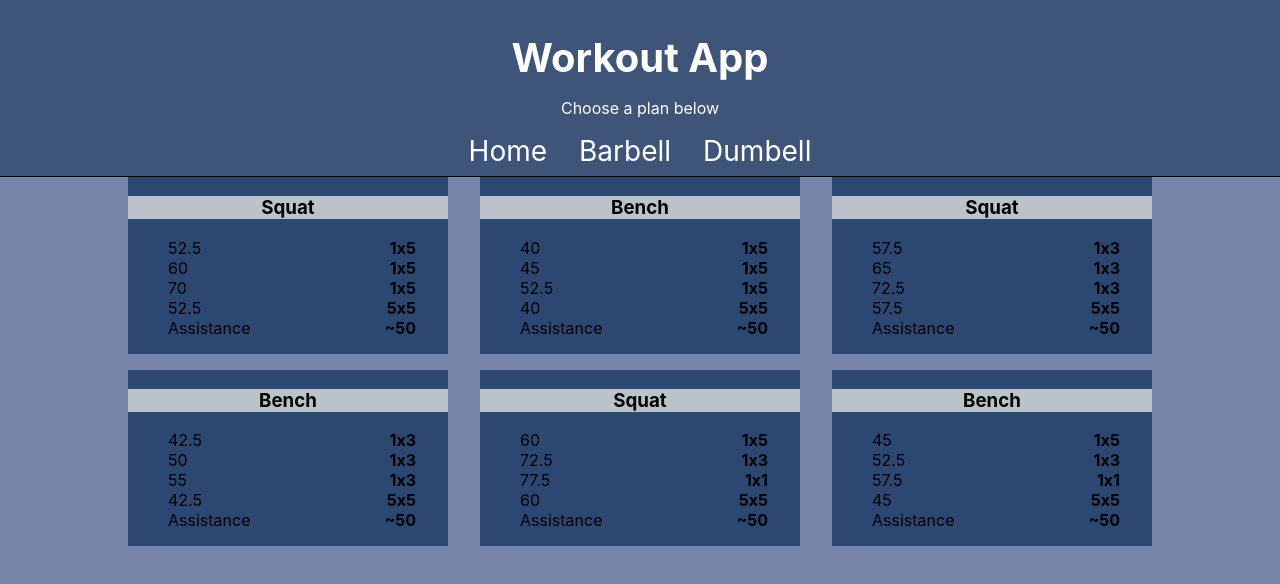
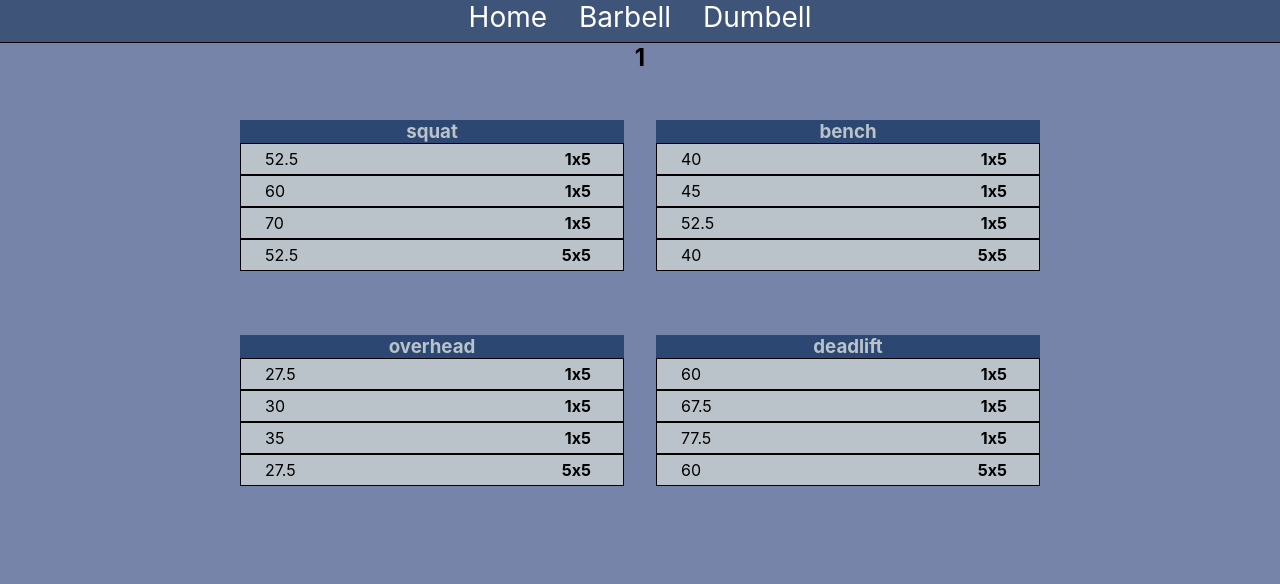
Before and after one commit to AroonSalotra/workout-app, a React (Create React App) app: page /workout-app/plan-1 in a window 1280 px wide. Shown: the top 584 px of the page. Built offline with nearby package versions, Linux system fonts and the light colour scheme.

Commit message:
add new render method for barbell component

```diff
--- a/src/App.css
+++ b/src/App.css
@@ -1,3 +1,10 @@
+*, *::before, *::after {
+    padding: 0;
+    margin: 0;
+    box-sizing: border-box;
+}
+
+
 :root {
     /* --clr-bg: rgb(79, 98, 110); */
     --clr-bg: #7584a8;
@@ -8,12 +15,6 @@
 
 
     --px-5: 10px;
-}
-
-*, *::after *::before {
-    padding: 0;
-    margin: 0;
-    box-sizing: border-box;
 }
 
 * {
@@ -65,6 +66,7 @@ a:-webkit-any-link {
 .wrapper-landing div {
     /* width: 5rem;
     height: 5rem; */
+
 }
 
 #barbell {
@@ -108,9 +110,6 @@ a:-webkit-any-link {
     height: 600px;
     object-fit: cover;
 }
-
-
-
 
 .navbar-links {
     display: flex;
@@ -237,25 +236,41 @@ link {
 
 .wrapper-plan-a {
     display: grid;
-    grid-template-columns: repeat(3, 25%);
+    grid-template-columns: repeat(2, 30%);
     justify-content: center;
+    align-items: center;
     column-gap: 2rem;
-    row-gap: 1rem;
+    row-gap: 4rem;
+    padding-top: 3rem;
+    list-style: none;
+}
+
+.wrapper-plan-a div {
+    /* border: 3px solid green; */
+
+}
+
+.program-title {
+    color: var(--clr-highlight);
 }
 
 .wrapper-plan-a li {
     list-style: none;
     text-align: left;
+    padding: 5px 0;
+    background: var(--clr-highlight);
+    border: 1.5px solid black;
+    padding-left: 1.5rem;
 }
 
 .rep {
-    background: var(--clr-highlight);
+    /* background: var(--clr-highlight);
     padding: .3rem;
     padding-left: 2rem;
     max-width: 13rem;
     margin-left: 2.5rem;
     border: 2px solid black;
-    cursor: pointer;
+    cursor: pointer; */
 }
 
 .rep:hover {
@@ -267,6 +282,10 @@ link {
     /* text-align: left; */
     float: right;
     padding-right: 2rem;
+}
+
+.list {
+    /* padding-right: 2.5rem; */
 }
 
 .info {
--- a/src/App.js
+++ b/src/App.js
@@ -36,9 +36,9 @@ function App() {
 
   // console.log(liftAmount)
 
-  useEffect(() => {
-    console.log("from state:", liftAmount)
-  }, [liftAmount])
+  // useEffect(() => {
+  //   console.log("from state:", liftAmount)
+  // }, [liftAmount])
 
   const [display, setDisplay] = useState("none")
   const [opacity, setOpacity] = useState(1)
--- a/src/Main.jsx
+++ b/src/Main.jsx
@@ -8,59 +8,88 @@ import PlanTwo from "./PlanTwo";
 
 
 const Main = (props) => {
+    const [split, setSplit] = useState(1)
     const { liftAmount, setLiftAmount, round } = props;
+
+    const PARAMS = [
+        [0.65, 0.75, 0.85],
+        [0.70, 0.80, 0.90],
+        [0.75, 0.85, 0.95],
+    ]
 
     const PROGRAM = [
         {
-            args: [0.65, 0.75, 0.85],
+            args: PARAMS[0],
             operand: "squat",
             week: 1
         },
         {
-            args: [0.65, 0.75, 0.85],
+            args: PARAMS[0],
             operand: "bench",
             week: 1
         },
         {
-            args: [0.70, 0.80, 0.90],
+            args: PARAMS[0],
+            operand: "deadlift",
+            week: 1
+        },
+        {
+            args: PARAMS[0],
+            operand: "overhead",
+            week: 1
+        },
+        {
+            args: PARAMS[1],
             operand: "squat",
             week: 2
         },
         {
-            args: [0.70, 0.80, 0.90],
+            args: PARAMS[1],
             operand: "bench",
             week: 2
         },
         {
-            args: [0.75, 0.88, 0.95],
+            args: PARAMS[2],
             operand: "squat",
             week: 3
         },
         {
-            args: [0.75, 0.85, 0.95],
+            args: PARAMS[2],
             operand: "bench",
             week: 3
         },
     ]
 
+    // console.log(PARAMS)
+
+    const PROGRAM2 = [
+        { workout: "squat" },
+        { workout: "bench" },
+        { workout: "overhead" },
+        { workout: "deadlift" },
+    ]
+
+    console.log(PROGRAM2)
+
+
+    // console.log(props)
     return (
         <>
-            {/* <div className="wrapper-plan-a"> */}
+            <h2>{split}</h2>
             <div className="wrapper-plan-a">
-                {PROGRAM.map(({ args, operand, week }) => {
-                    return <div className="program"
-                        key={`${operand} ${week}`}>
-                        <h3 className="subtitle">{operand}</h3>
+
+                {PROGRAM2.map(({ workout }) => {
+                    return <>
                         <PlanOne
-                            args={args}
-                            operand={liftAmount[operand]}
+                            workout={workout}
+                            liftAmount={liftAmount}
                             round={round}
-                            week={week}
+                            split={split}
                         />
-                    </div>
+                    </>
                 })}
+
             </div>
-            {/* </div> */}
         </>
     );
 
--- a/src/Navbar.jsx
+++ b/src/Navbar.jsx
@@ -29,8 +29,8 @@ const Navbar = (props) => {
     return (
         <>
             <nav className="navbar-container">
-                <h1 className="height-s">Workout App</h1>
-                <p >Choose a plan below</p>
+                {/* <h1 className="height-s">Workout App</h1> */}
+                {/* <p >Choose a plan below</p> */}
                 <div className="navbar-links">
                     {data.map(({ text, redirect, id }) => {
                         return <Link to={redirect} key={id} id={text}
--- a/src/PlanOne.jsx
+++ b/src/PlanOne.jsx
@@ -2,51 +2,53 @@ import { useState } from "react"
 
 const PlanOne = (props) => {
 
-    const calcRoutine = (operand, week, [...args]) => {
+    const { split, liftAmount, workout, round } = props;
 
-        let result = []
-        let reps = []
-        let index = 0;
+    const PARAMS = [
+        [0.65, 0.75, 0.85],
+        [0.70, 0.80, 0.90],
+        [0.75, 0.85, 0.95],
+    ]
 
-        switch (week) {
-            case 1:
-                reps.push(5, 5, 5)
-                break;
-            case 2:
-                reps.push(3, 3, 3)
-                break;
-            case 3:
-                reps.push(5, 3, 1)
-                break;
-            default:
-                reps.push("undefined")
-        }
+    let REPS = [
+        5, 5, 5
+    ]
 
-        for (let a = 0; a < args.length; a++) {
-            result.push(<li key={args[a]}>{props.round(operand * args[a])}
-                <span className="reps">1x{reps[index]}
-                </span>
-            </li>)
-            index++
-        }
+    let index = 0;
 
-        result.push(<li key={"lastRep"}
-            className="lastRep"> {props.round(operand * args[0])}
-            <span className="reps">5x5</span>
-        </li>)
-
-        result.push(<li key={"assistance"}
-            className="assistance">Assistance
-            <span className="reps">~50</span>
-        </li>)
-
-        return <ul className="list">{result}</ul>
+    // Change rep amounts based on split parameter
+    if (split === 2) {
+        REPS = [3, 3, 3]
+        index = 1;
+    }
+    else if (split === 3) {
+        REPS = [5, 3, 1]
+        index = 2;
     }
 
+    // console.log(PARAMS[0])
+
+    // let index = 0;
     return (
-        <>
-            {calcRoutine(props.operand, props.week, props.args)}
-        </>
+        <div className="program">
+
+            <h3 className="program-title">{workout}</h3>
+            <ul>
+                {PARAMS[index].map((elem, index) => {
+                    return <li>{round(liftAmount[workout] * elem)}
+                        <span className="reps">
+                            1x{REPS[index]}
+                        </span>
+                    </li>
+                })}
+                <li>
+                    {round(liftAmount[workout] * PARAMS[index][0])}
+                    <span className="reps">
+                        5x5
+                    </span>
+                </li>
+            </ul>
+        </div>
     );
 }
 
--- a/src/PlanTwo.jsx
+++ b/src/PlanTwo.jsx
@@ -2,49 +2,39 @@ import { useId } from "react";
 
 const PlanTwo = (props) => {
 
+    const { day, squat, deadlift, overhead, bench, round, type } = props;
+
     // console.log(squat)
 
-    const handleRoutine = (day) => {
-        return <div>
-            {(day === "A" ? handleArray(newLiftsAll, 1, newLiftsA) : handleArray(newLiftsAll, 1, newLiftsB))
-                .map((elem) => {
-                    return <div key={elem.id}>
-                        <h3 className="subTitle">{elem.type}</h3>
-                        <p className="rep">{elem.lift ? props.round(elem.lift / elem.operand) : "No Weights"}
-                            <span className="reps">~ x 10</span></p>
-                    </div>
-                })
-            }
-        </div>
+    const split = {
+        A: [
+            { workout: "Bulgarian Split Squat" },
+            { workout: "Floor Press" },
+            { workout: "Bulgarian Split Squat" },
+        ],
+        B: [
+            { workout: "Plank" },
+            { workout: "Straight-Legged Deadlift" },
+            { workout: "Bent-Over Row" },
+        ]
     }
 
-    let newLiftsAll = [
-        { type: "Bulgarian Split Squat", lift: props.squat, operand: 3.5, id: 1 },
-        { type: "Plank", lift: null, id: 2 }
-    ]
+    console.log(split.A)
 
-    let newLiftsA = [
-        { type: "Floor Press", lift: null, id: 3 },
-        { type: "Straight-Legged Deadlift", lift: props.deadlift, operand: 1.75, id: 4 }
-    ]
+    let index
+    day === "A" ? index = split.A : index = split.B
 
-    let newLiftsB = [
-        { type: "Seated Shoulder Press", lift: props.overhead, operand: 2.75, id: 5 },
-        { type: "Bent Over Row", lift: props.bench, operand: 3, id: 6 }
-    ]
-
-    const handleArray = (data, index, value) => {
-        let result = data;
-        for (let a = 0; a < value.length; a++) {
-            result.splice(index, 0, value[a])
-            index++
-        }
-        return result
-    }
 
     return (
         <>
-            {handleRoutine(props.day)}
+            <h3>{day === "A" ? "Split A" : "Split B"}</h3>
+            <ul>
+                {index.map(({ workout }) => {
+                    return <>
+                        <li className="rep">{workout}</li>
+                    </>
+                })}
+            </ul>
         </>
     );
 }
--- a/src/PlanTwoDisplay.jsx
+++ b/src/PlanTwoDisplay.jsx
@@ -3,27 +3,10 @@ import PlanTwo from "./PlanTwo";
 const PlanTwoDisplay = (props) => {
     const { liftAmount, round } = props
 
-    const PROGRAM = [
-        {
-            day: "A"
-        },
-        {
-            day: "B"
-        }
-    ]
-
     return (
         <div>
-            {PROGRAM.map(({ day }) => {
-                return <PlanTwo key={day}
-                    day={day}
-                    squat={liftAmount.squat}
-                    deadlift={liftAmount.deadlift}
-                    overhead={liftAmount.overhead}
-                    bench={liftAmount.bench}
-                    round={round}
-                />
-            })}
+            <PlanTwo day={"A"} />
+            <PlanTwo day={"B"} />
         </div>
     );
 }
--- a/src/index.css
+++ b/src/index.css
@@ -8,5 +8,5 @@ body {
   -webkit-font-smoothing: antialiased;
   -moz-osx-font-smoothing: grayscale;
   text-align: center;
-  background: rgb(179, 177, 177);
+  /* background: rgb(179, 177, 177); */
 }
```
